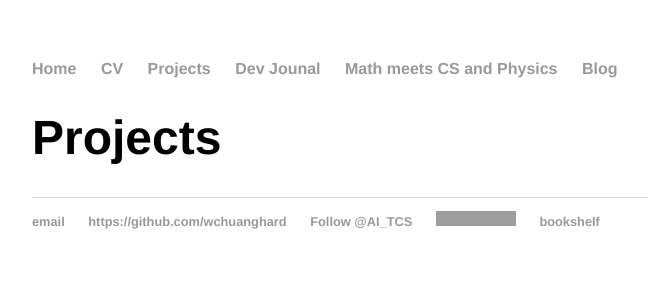
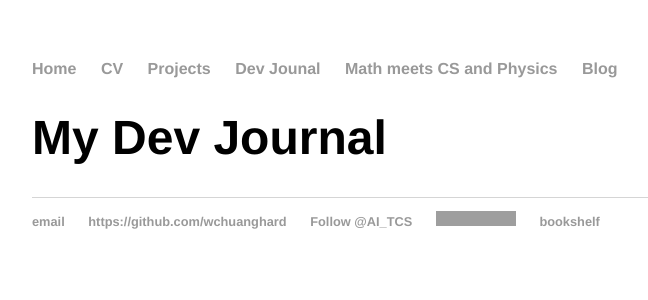
Before and after one commit to williamchuang/williamchuang.github.io, a Jekyll site: the page built from Dev_Journal/index.html, in a window 1280 px wide. Shown: the top 300 px of the page, without its empty margins (160-808 px from the left). Built offline with Jekyll 4.4.1, drawn with Linux system fonts in a browser that asks for light colours; comment, search, counter and statistics services are not loaded; grey boxes are pictures that could not be loaded.

Commit message:
Update index.html

```diff
--- a/Dev_Journal/index.html
+++ b/Dev_Journal/index.html
@@ -1,6 +1,6 @@
 ---
 layout: default
-title: Projects
+title: My Dev Journal
 home: passive
 cv: passive
 projects: passive
@@ -13,7 +13,7 @@ blog: passive
 	<h1>{{ page.title }}</h1>
 	<ul class="Dev_Journal">
 
-	  {% for Dev_Journal in site.Dev_Journal %}
+	  {% for Dev_Journal in site.Dev_Journals %}
 	    <li><span>{{ Dev_Journal.date | date_to_string }}</span> » <a href="{{ Dev_Journal.url }}" title="{{ Dev_Journal.title }}">{{ Dev_Journal.title }}</a></li>
 	  {% endfor %}
 	</ul>
```
